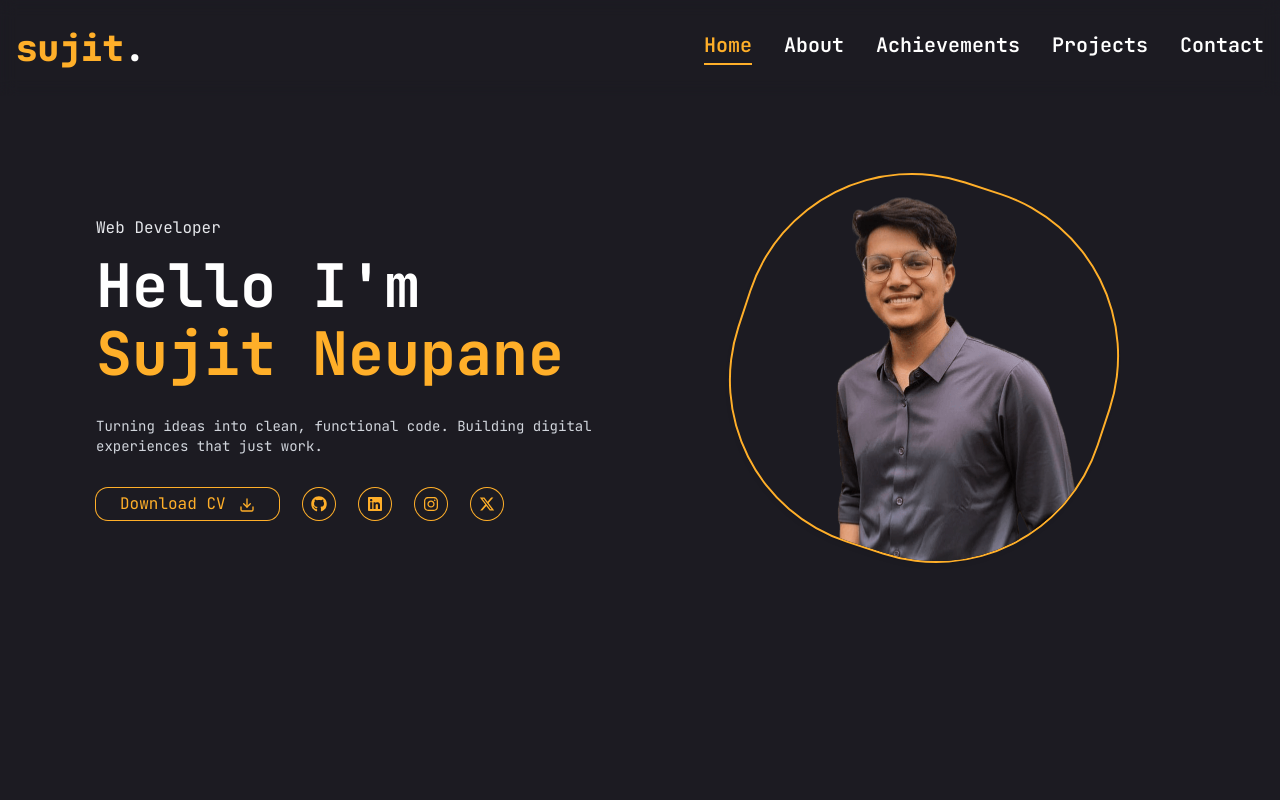
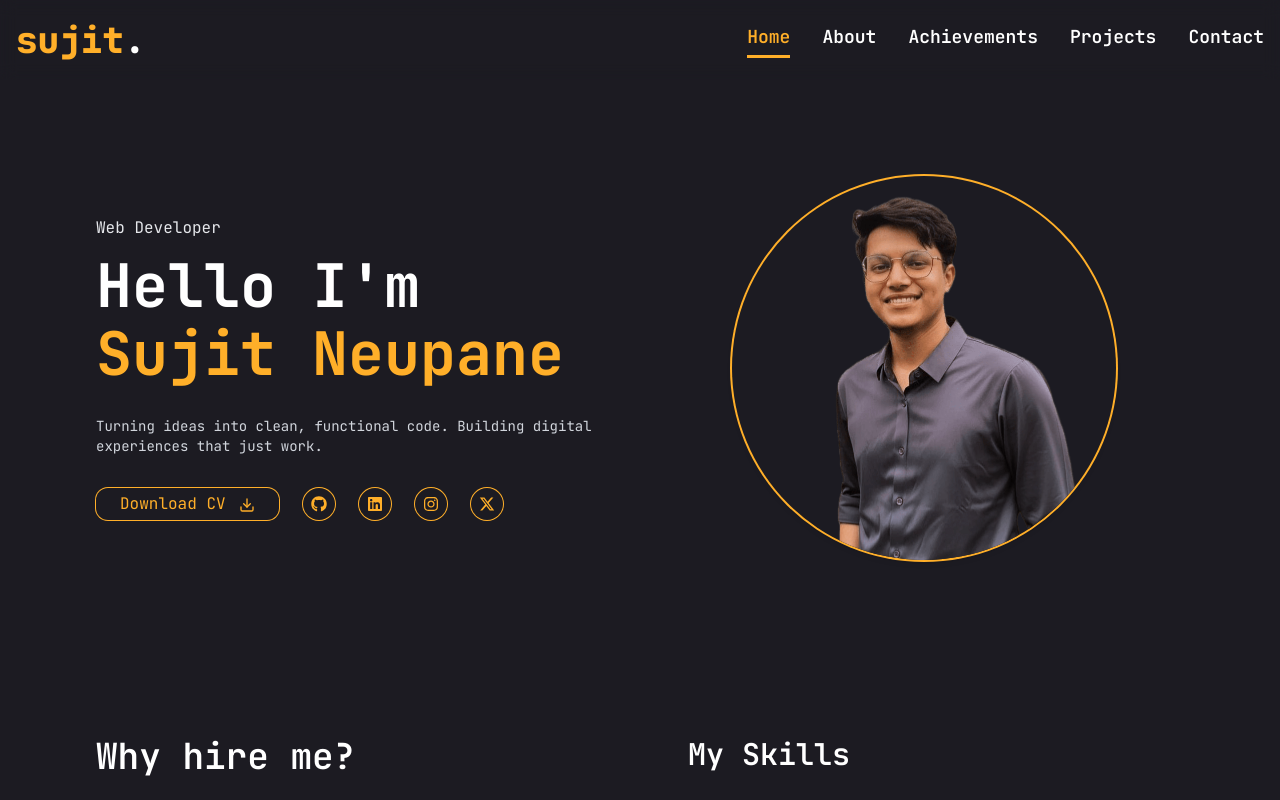
Before and after one commit to suhzeet/portfolio, a Next.js app: page / in a window 1280 px wide. Shown: the top 800 px of the page. Built offline with nearby package versions, Linux system fonts and the light colour scheme.

Commit message:
added all the sections in home page

```diff
--- a/src/app/achievements/page.tsx
+++ b/src/app/achievements/page.tsx
@@ -7,7 +7,10 @@ import { fadeInUp, slideInLeft } from "@/utils/animations";
 
 const Achievements = () => {
   return (
-    <div className="container max-w-6xl mx-auto py-12 md:py-20">
+    <div
+      id="achievements"
+      className="container max-w-6xl mx-auto py-12 md:py-20"
+    >
       <section>
         <motion.h1
           {...slideInLeft}
--- a/src/app/components/Hero.tsx
+++ b/src/app/components/Hero.tsx
@@ -108,7 +108,7 @@ const Hero = () => {
             animate={{
               scale: [1, 0.9, 0.9, 1],
               rotate: [0, 90, 90, 0],
-              borderRadius: ["50%", "50%", "25%", "50%"],
+              borderRadius: ["50%", "50%", "20%", "50%"],
             }}
             transition={{
               delay: 1,
--- a/src/app/components/Navbar.tsx
+++ b/src/app/components/Navbar.tsx
@@ -26,7 +26,7 @@ const Navbar = () => {
   ];
   return (
     <nav className=" fixed w-full  backdrop-blur-sm z-50">
-      <div className="container max-w-7xl mx-auto p-4 ">
+      <div className="container max-w-7xl mx-auto px-4 py-2 ">
         <div className="flex items-center justify-between h-16">
           <motion.div
             {...slideInLeft}
@@ -49,7 +49,7 @@ const Navbar = () => {
                 <Link
                   key={item.href}
                   href={item.href}
-                  className={`text-xl font-semibold border-b-2 pb-1 border-collapse hover:text-primary transition-color ${
+                  className={`text-lg font-semibold border-b-3 pb-1 border-collapse hover:text-primary transition-color ${
                     isActive
                       ? " border-primary text-primary"
                       : "border-transparent"
--- a/src/app/page.tsx
+++ b/src/app/page.tsx
@@ -1,9 +1,17 @@
+import About from "./about/page";
+import Achievements from "./achievements/page";
 import Hero from "./components/Hero";
+import Contact from "./contact/page";
+import Projects from "./projects/page";
 
 export default function Home() {
   return (
-    <>
+    <div className=" flex flex-col gap-8 md:gap-4 mb-8">
       <Hero />
-    </>
+      <About />
+      <Achievements />
+      <Projects />
+      <Contact />
+    </div>
   );
 }
```
